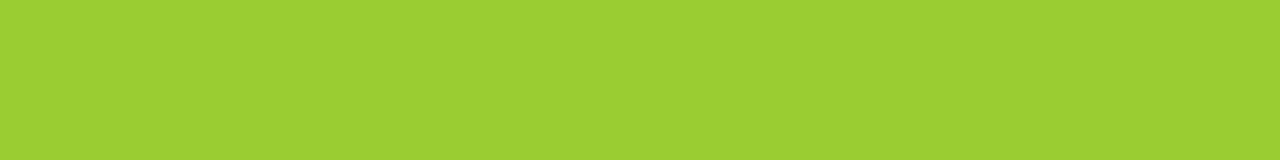
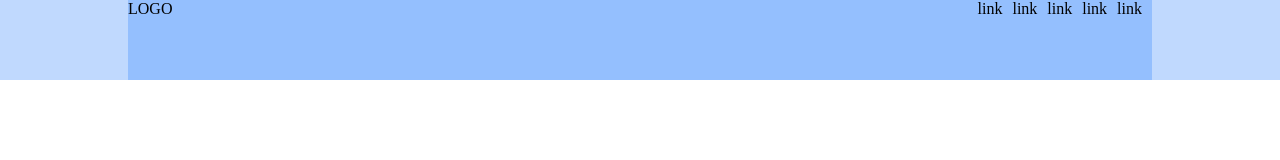
Before and after one commit to valeriofilareti/htmlcss-responsive-layout, a plain HTML site: page index.html in a window 1280 px wide. Drawn offline with Linux system fonts and the light colour scheme.

Commit message:
[add] header

```diff
--- a/css/style.css
+++ b/css/style.css
@@ -1,3 +1,55 @@
-body {
-  background-color: yellowgreen;
+/* generals */
+* {
+  margin: 0;
+  padding: 0;
+  box-sizing: border-box;
 }
+.flex-container {
+  display: flex;
+}
+.align-center {
+  align-items: center;
+}
+.justify-between {
+  justify-content: space-between;
+}
+.debug {
+  background-color: rgba(48, 130, 250, 0.3) ;
+}
+.container {
+  width: 90%;
+  margin: 0 auto;
+  height: 100%;
+}
+/* /generals */
+/* header */
+header {
+  height: 80px;
+  width: 100%;
+}
+header nav {
+  display: none;
+}
+header ul li {
+  margin-right: 10px;
+  list-style: none;
+}
+
+/* /header */
+
+
+/* RESPONSIVE */
+@media screen and (min-width: 768px) {
+  header nav {
+    display: block;
+  }
+  header .menu {
+    display: none;
+  }
+}
+@media screen and (min-width: 1024px) {
+  .container {
+    width: 80%;
+  }
+}
+/* RESPONSIVE */
--- a/index.html
+++ b/index.html
@@ -8,6 +8,22 @@
   <link rel="stylesheet" href="css/style.css">
 </head>
 <body>
-
+  <!-- header -->
+  <header class="debug">
+    <div class="container debug flex-container justify-between">
+      <div class="logo">LOGO</div>
+      <nav>
+        <ul class="flex-container">
+          <li>link</li>
+          <li>link</li>
+          <li>link</li>
+          <li>link</li>
+          <li>link</li>
+        </ul>
+      </nav>
+      <div class="menu">M</div>
+    </div>
+  </header>
+  <!-- /header -->
 </body>
 </html>
```
Also changed, not shown: 1 other file.
